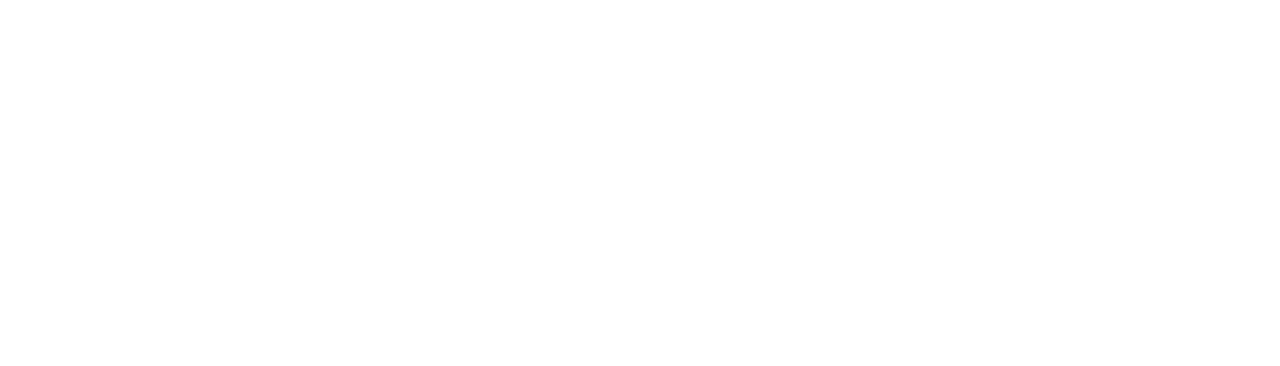
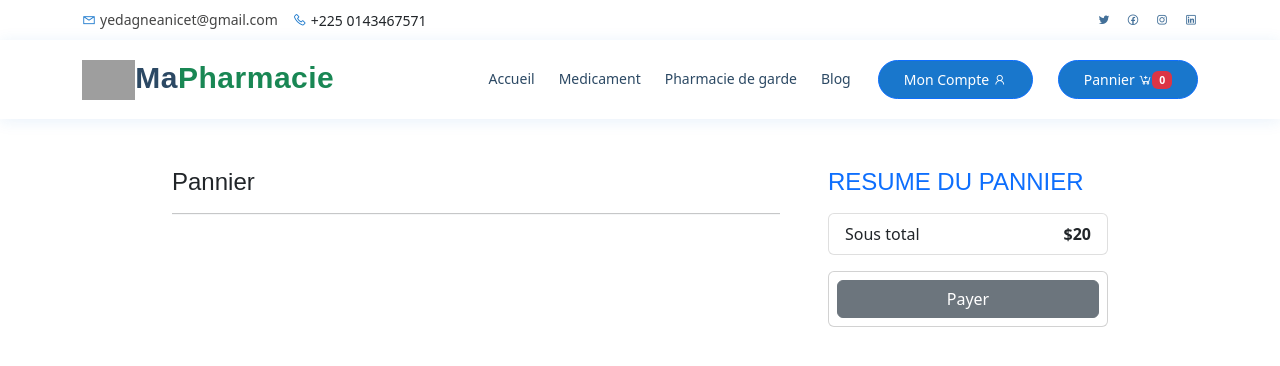
Before and after one commit to YedagneAnicet/DI_BOOTCAMP_PROJET_FINAL, an Angular app in the folder fontend_projet_final_di/: page /pannier in a window 1280 px wide. Before the commit this address led to /. Shown: the top 366 px of the page. Built offline with nearby package versions, Linux system fonts and the light colour scheme; grey boxes are pictures that could not be loaded.

Commit message:
font mis a jour

```diff
--- a/fontend_projet_final_di/src/app/app-routing.module.ts
+++ b/fontend_projet_final_di/src/app/app-routing.module.ts
@@ -4,13 +4,15 @@
 import { RouterModule, Routes } from '@angular/router';
 import { LoginComponent } from './components/login/login.component';
 import { ListProductsComponent } from './pages/list-products/list-products.component';
+import { PannierComponent } from './pages/pannier/pannier.component';
 
 const routes: Routes = [
   {path:'', redirectTo:'home' ,  pathMatch: 'full'},
   {path : 'home' , component: HomeComponent},
   {path:'liste', component:ListProductsComponent},
   {path:'blog', component:ListArticleBlogComponent},
-  {path : 'login', component:LoginComponent}
+  {path : 'login', component:LoginComponent},
+  {path : 'pannier', component : PannierComponent }
 ];
 
 @NgModule({
--- a/fontend_projet_final_di/src/app/app.module.ts
+++ b/fontend_projet_final_di/src/app/app.module.ts
@@ -12,6 +12,7 @@
 import { ListProductsComponent } from './pages/list-products/list-products.component';
 import { ListArticleBlogComponent } from './pages/list-article-blog/list-article-blog.component';
 import { ReactiveFormsModule } from '@angular/forms';
+import { PannierComponent } from './pages/pannier/pannier.component';
 
 
 @NgModule({
@@ -25,6 +26,7 @@
     LoginComponent,
     ListProductsComponent,
     ListArticleBlogComponent,
+    PannierComponent,
   ],
   imports: [
     BrowserModule,
--- a/fontend_projet_final_di/src/app/components/header/header.component.html
+++ b/fontend_projet_final_di/src/app/components/header/header.component.html
@@ -35,7 +35,7 @@
       Mon Compte
       <i class="las la-user"></i>
     </button>
-    <button class="appointment-btn scrollto btn btn-primary">
+    <button class="appointment-btn scrollto btn btn-primary" routerLink="/pannier">
       Pannier
       <i class="las la-cart-plus icon"></i>
       <div class="badge bg-danger">0</div>
--- a/fontend_projet_final_di/src/app/pages/list-article-blog/list-article-blog.component.html
+++ b/fontend_projet_final_di/src/app/pages/list-article-blog/list-article-blog.component.html
@@ -1,26 +1,19 @@
-<app-header></app-header> <br /><br /><br /><br /><br /><br /><br />
-
-<div class="container">
-  <div class="container">
-    <div class="row">
-      <div class="col-md-4">
+<app-header></app-header>
+<br><br><br><br><br>
+<div class="container px-4 py-5" id="featured-3">
+  <h2 class="pb-2 border-bottom">Nos articles</h2>
+  <div class="row g-4 py-3 row-cols-1 row-cols-lg-3">
     <app-blog></app-blog>
-      </div>
-      <div class="col-md-4">
     <app-blog></app-blog>
-      </div>
-      <div class="col-md-4">
     <app-blog></app-blog>
-      </div>
-      <div class="col-md-4">
     <app-blog></app-blog>
-      </div>
-      <div class="col-md-4">
     <app-blog></app-blog>
-      </div>
-      <div class="col-md-4">
+    <app-blog></app-blog>
+    <app-blog></app-blog>
+    <app-blog></app-blog>
+    <app-blog></app-blog>
+    <app-blog></app-blog>
+    <app-blog></app-blog>
     <app-blog></app-blog>
   </div>
 </div>
-  </div>
-</div>
--- a/fontend_projet_final_di/src/app/pages/list-products/list-products.component.html
+++ b/fontend_projet_final_di/src/app/pages/list-products/list-products.component.html
@@ -1,5 +1,7 @@
-<app-header></app-header> <br /><br /><br /><br /><br /><br /><br />
-
+<app-header></app-header><br><br><br><br /><br /><br>
+<div class="container">
+  <h2 class="pb-2 text-center">Nos produits</h2>
+</div>
   <div class="container-fluid">
     <div class="row">
       <nav class="col-md-2 d-inline-block bg-light sidebar">
--- /dev/null
+++ b/fontend_projet_final_di/src/app/pages/pannier/pannier.component.html
@@ -0,0 +1,30 @@
+<app-header></app-header>
+
+<br><br><br><br><br>
+
+<div class="container mt-5">
+  <main>
+    <div class="row g-5">
+      <div class="col-md-5 col-lg-4 order-md-last">
+        <h4 class="d-flex justify-content-between align-items-center mb-3">
+          <span class="text-primary">RESUME DU PANNIER</span>
+        </h4>
+        <ul class="list-group mb-3">
+          <li class="list-group-item d-flex justify-content-between">
+            <span>Sous total</span>
+            <strong>$20</strong>
+          </li>
+        </ul>
+
+        <form class="card p-2">
+            <button type="submit" class="btn btn-secondary">Payer</button>
+        </form>
+      </div>
+      <div class="col-md-7 col-lg-8">
+        <h4 class="mb-3">Pannier</h4>
+        <hr class="border-bottom">
+      </div>
+    </div>
+  </main>
+
+</div>
--- /dev/null
+++ b/fontend_projet_final_di/src/app/pages/pannier/pannier.component.scss
@@ -0,0 +1,3 @@
+.container {
+  max-width: 960px;
+}
```
Also changed, not shown: fontend_projet_final_di/src/app/pages/pannier/pannier.component.ts (added, +10 -0 lines), 1 other file (tests, documents, lock files or other folders). Lines whose indentation alone changed are shown as unchanged.
